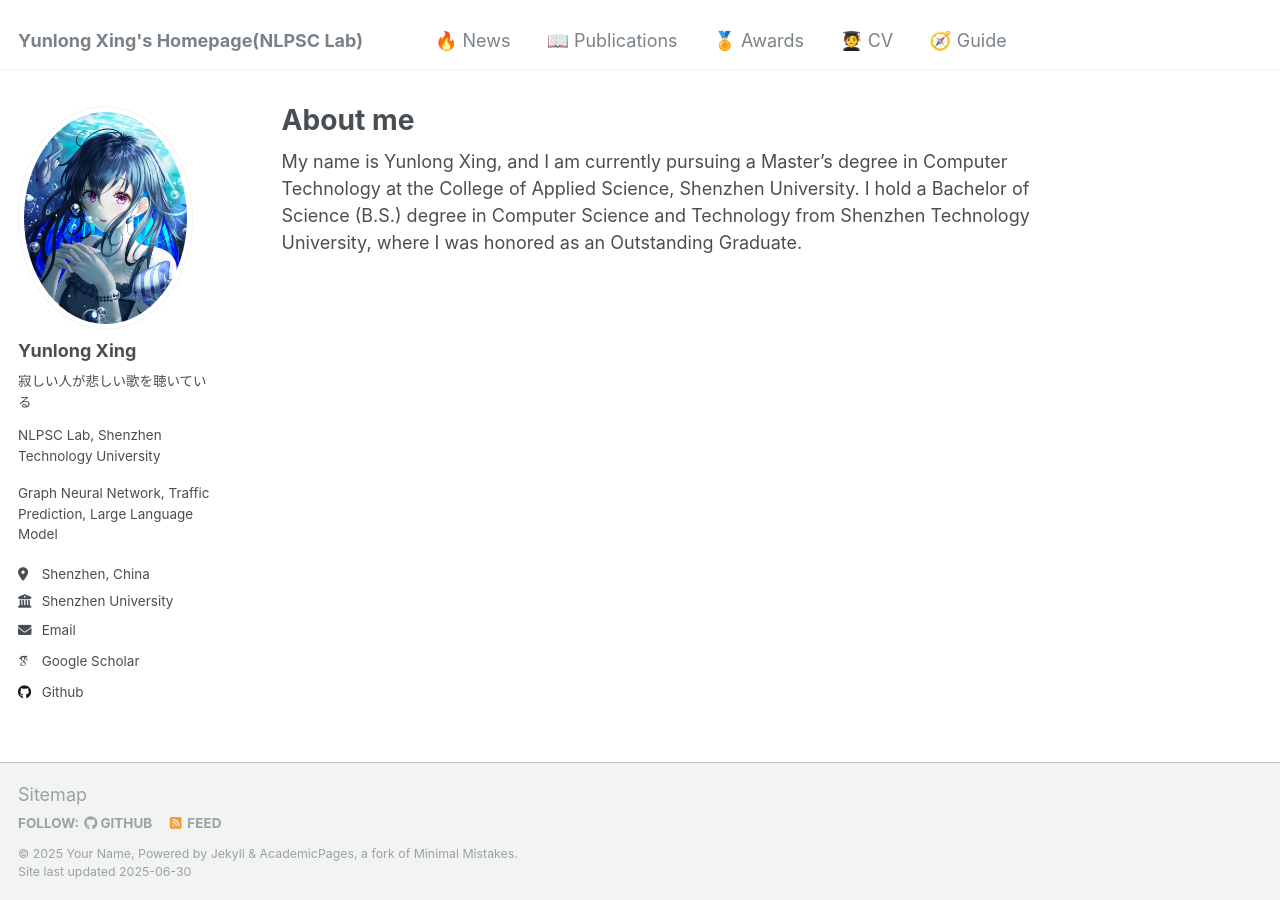
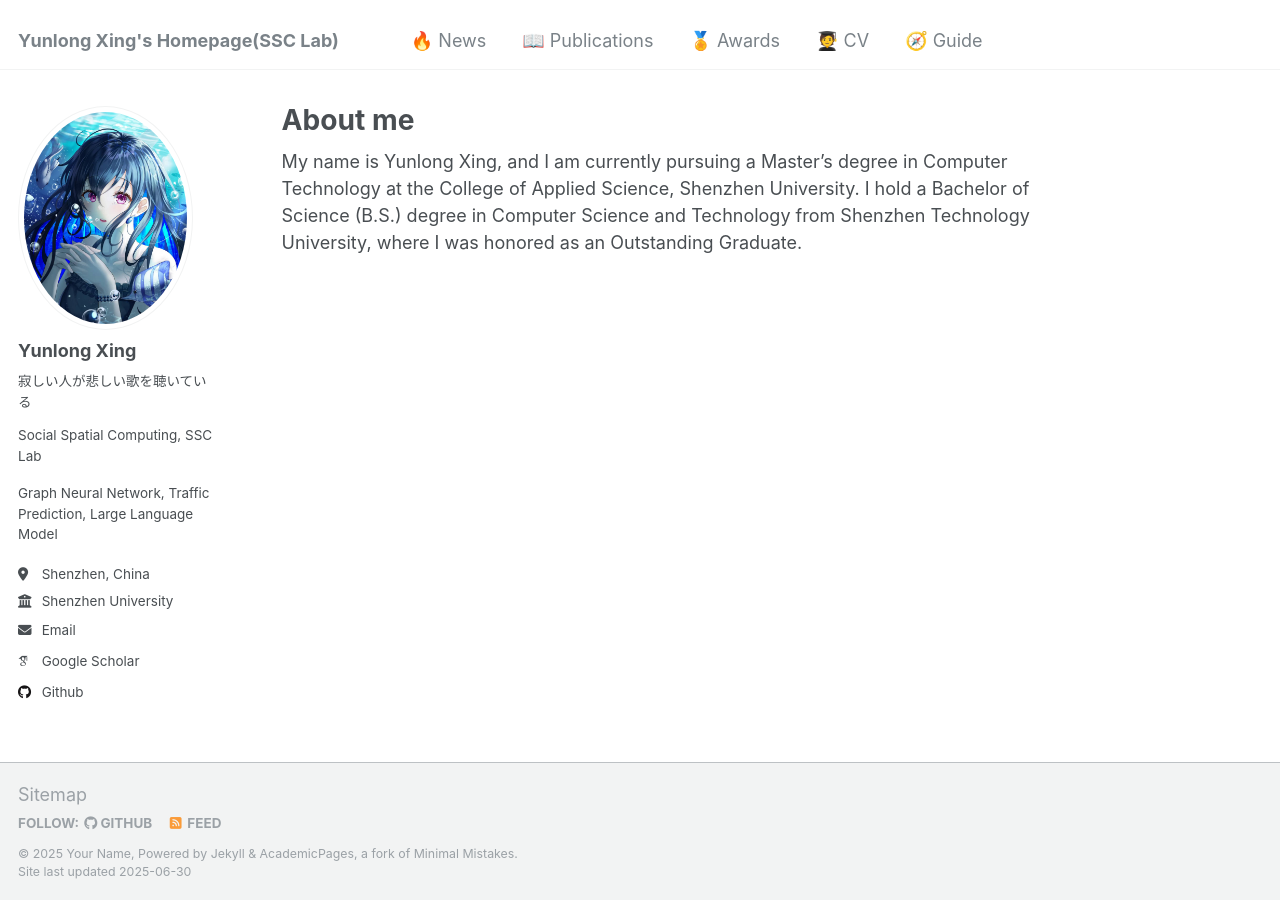
Before and after one commit to Cailishy/Cailishy.github.io, a Jekyll site: the page built from _pages/about.md, in a window 1280 px wide. Built offline with Jekyll 4.4.1, drawn with Linux system fonts in a browser that asks for light colours; some web fonts are replaced.

Commit message:
2025.6.30

```diff
--- a/_config.yml
+++ b/_config.yml
@@ -8,7 +8,7 @@
 
 # Basic Site Settings
 locale                   : "en-US"
-title                    : "Yunlong Xing's Homepage(NLPSC Lab)"
+title                    : "Yunlong Xing's Homepage(SSC Lab)"
 title_separator          : "-"
 name                     : &name "Your Name"
 description              : &description "personal description"
@@ -23,7 +23,7 @@ author:
   # Biographic information
   avatar           : "avatar.png"
   name             : "Yunlong Xing"
-  affiliation      : "NLPSC Lab, Shenzhen Technology University"
+  affiliation      : "Social Spatial Computing, SSC Lab"
   pronouns         : "寂しい人が悲しい歌を聴いている" # example: "she/her"
   bio              : "Graph Neural Network, Traffic Prediction, Large Language Model"
   location         : "Shenzhen, China"
```
